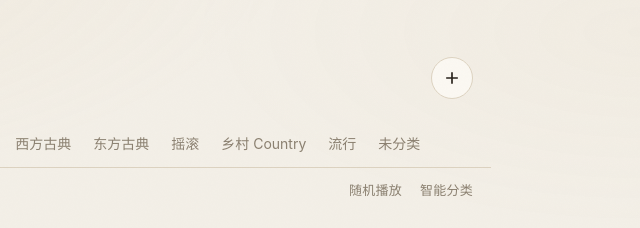
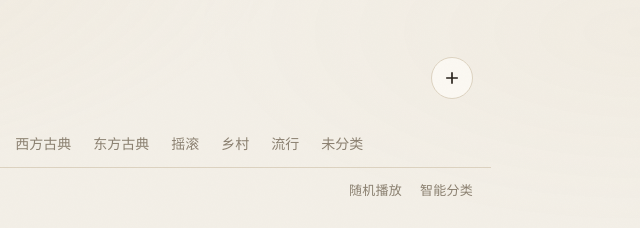
Before and after one commit to williamxiongcong-coder/Taste, a plain HTML site: page index.html in a window 1280 px wide. Shown: the top 228 px of the page, 487-1127 px from the left. Drawn offline with Linux system fonts and the light colour scheme.

Commit message:
「乡村 Country」简化为「乡村」
Co-Authored-By: Claude Fable 5 <noreply@anthropic.com>
Claude-Session: https://claude.ai/code/session_01RCcqSRpy1zu1rT7WiBHJVJ

```diff
--- a/index.html
+++ b/index.html
@@ -58,7 +58,7 @@
       <button class="chip" data-mfilter="classical">西方古典</button>
       <button class="chip" data-mfilter="cnretro">东方古典</button>
       <button class="chip" data-mfilter="rock">摇滚</button>
-      <button class="chip" data-mfilter="country">乡村 Country</button>
+      <button class="chip" data-mfilter="country">乡村</button>
       <button class="chip" data-mfilter="pop">流行</button>
       <button class="chip" data-mfilter="none">未分类</button>
     </nav>
--- a/js/app.js
+++ b/js/app.js
@@ -454,7 +454,7 @@ const CATS = [
   { id: 'classical', name: '西方古典' },
   { id: 'cnretro',   name: '东方古典' },
   { id: 'rock',      name: '摇滚' },
-  { id: 'country',   name: '乡村 Country' },
+  { id: 'country',   name: '乡村' },
   { id: 'pop',       name: '流行' },
   { id: 'none',      name: '未分类' }
 ];
--- a/sw.js
+++ b/sw.js
@@ -1,5 +1,5 @@
 /* Taste service worker — 应用外壳离线可用；音频与 RSS 始终走网络 */
-const VERSION = 'taste-v18';
+const VERSION = 'taste-v19';
 const CORE = [
   './',
   'index.html',
```
